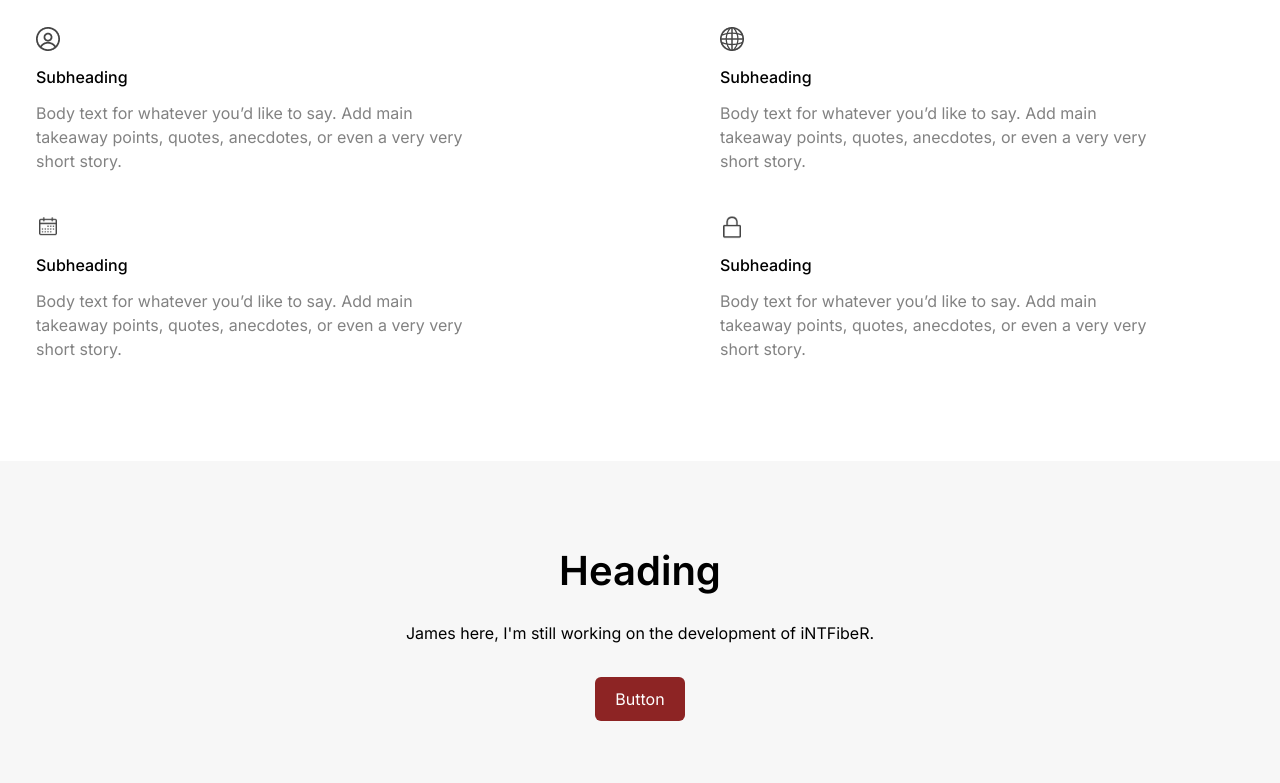
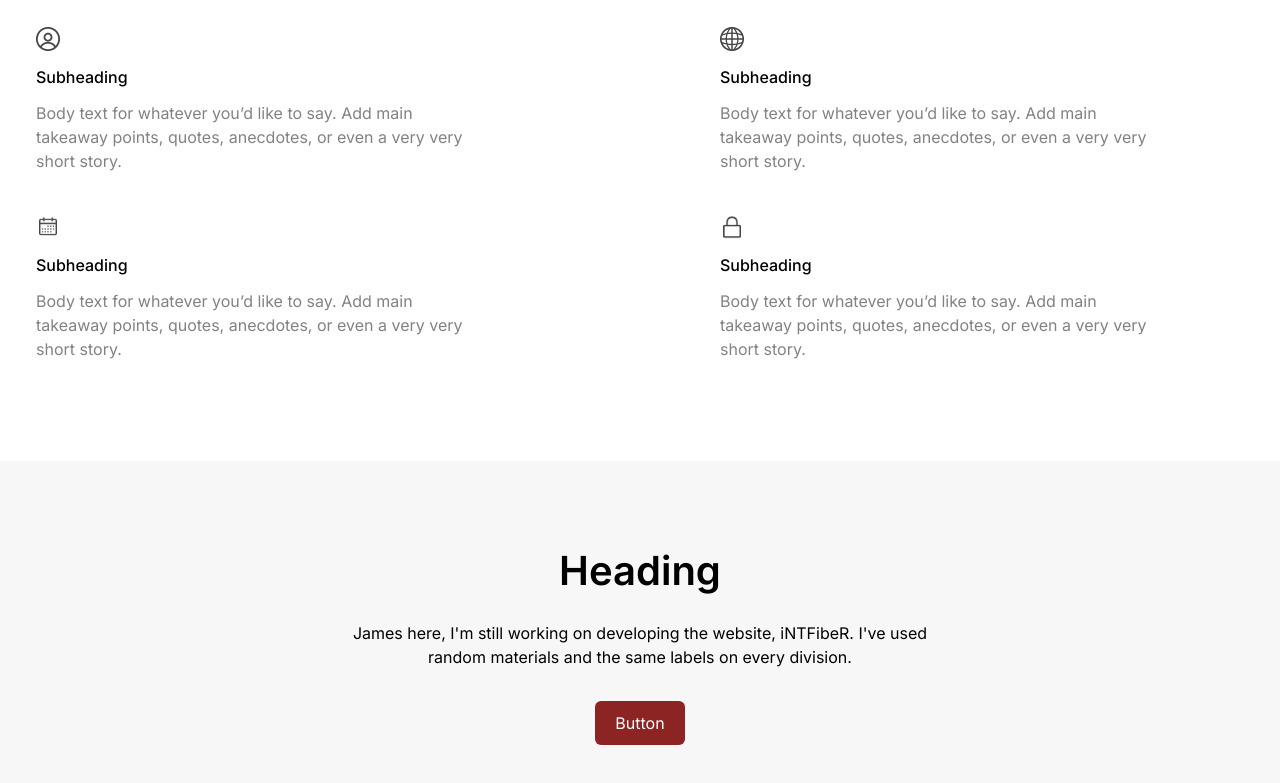
Before and after one commit to jamescasipong/isp-services, a React (Vite) app: page / in a window 1280 px wide. Shown: the part 1694-2477 px from the top of the page. Built offline with nearby package versions, Linux system fonts and the light colour scheme.

Commit message:
Update Heading.jsx

```diff
--- a/src/components/sections/Heading.jsx
+++ b/src/components/sections/Heading.jsx
@@ -5,7 +5,7 @@ const Heading = () => {
   return (
     <div className='flex flex-col w-full items-center justify-center py-20 gap-5'>
             <h2 className='font-semibold text-[40px]'>Heading</h2>
-            <p className='mb-3 sm:text-start text-center'>James here, I'm still working on the development of iNTFibeR.</p>
+            <p className='mb-3 text-center max-w-[600px] h-auto'>James here, I'm still working on developing the website, iNTFibeR. I've used random materials and the same labels on every division.</p>
             <Button link="#" label="Button"></Button>
     </div>
   )
```
